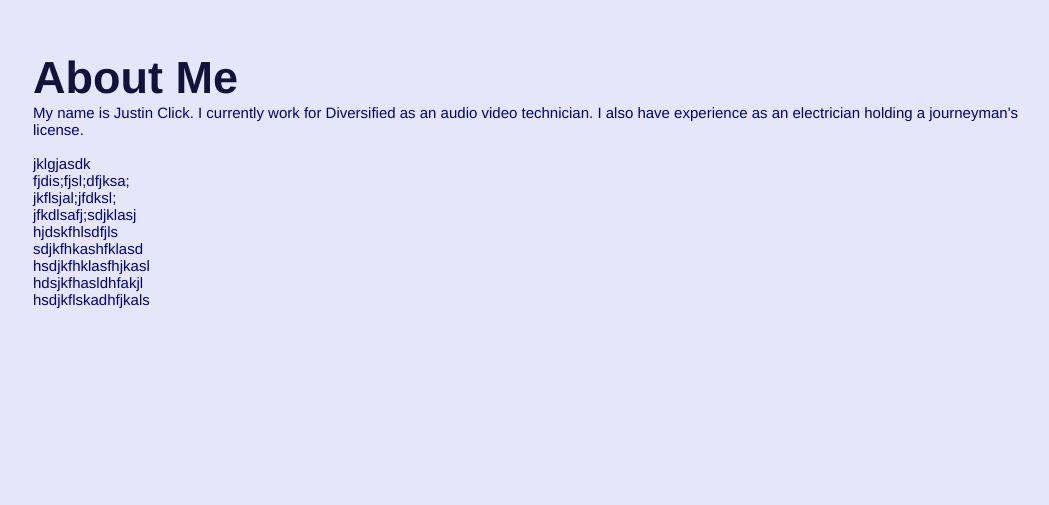
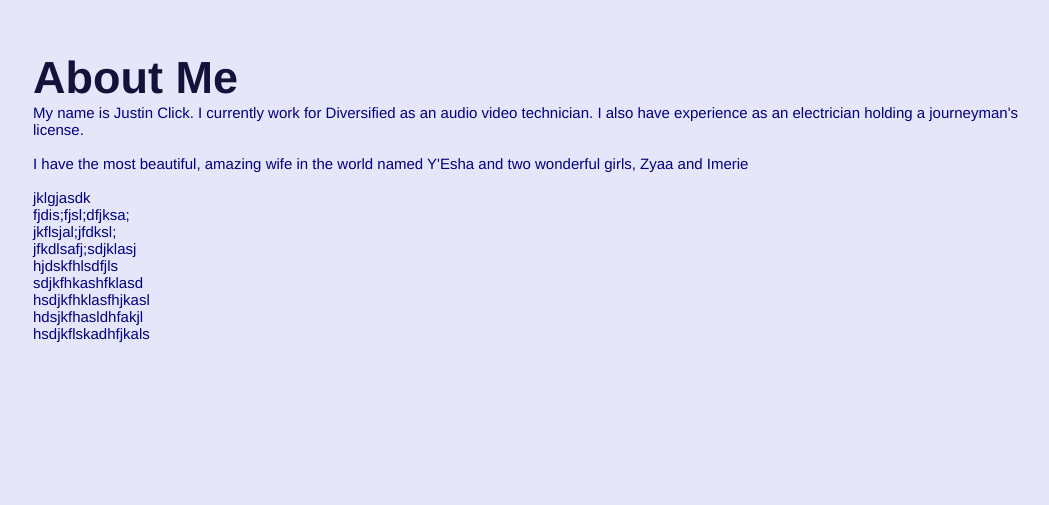
Before and after one commit to j23click/my-portfolio, a plain HTML site: page index.html in a window 1280 px wide. Shown: the part 666-1171 px from the top of the page, without its empty margins (95-1144 px from the left). Drawn offline with Linux system fonts and the light colour scheme.

Commit message:
portfolio styles

```diff
--- a/index.html
+++ b/index.html
@@ -48,7 +48,7 @@
         <section id="about-me" class="about-me">
             <h2> About Me </h2>
                 <p>
-                    My name is Justin Click. I currently work for Diversified as an audio video technician. I also have experience as an electrician holding a journeyman's license.<br><br>
+                    My name is Justin Click. I currently work for Diversified as an audio video technician. I also have experience as an electrician holding a journeyman's license.<br><br> I have the most beautiful, amazing wife in the world named Y'Esha and two wonderful girls, Zyaa and Imerie<br><br>
 
                     jklgjasdk<br>
                     fjdis;fjsl;dfjksa;<br>
```
